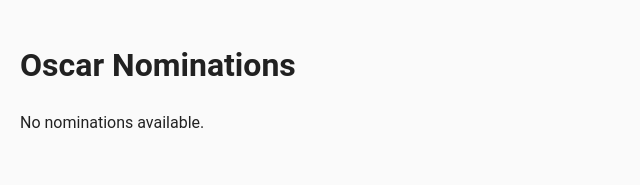
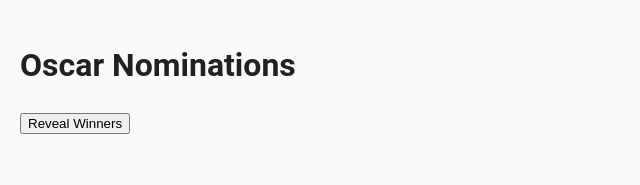
Before and after one commit to Vishalsnw/Bollywood, a React (Create React App) app: page /oscars/winners in a window 1280 px wide. Shown: the top 185 px of the page, without its empty margins (0-640 px from the left). Built offline with nearby package versions, Linux system fonts and the light colour scheme.

Commit message:
Update WinnerReveal.js

```diff
--- a/src/features/oscars/WinnerReveal.js
+++ b/src/features/oscars/WinnerReveal.js
@@ -4,11 +4,11 @@
 const WinnerReveal = ({ nominations = [], winners = [] }) => {
   const [showWinners, setShowWinners] = useState(false);
 
-  if (nominations.length === 0) {
+  if (nominations.length === 0 && winners.length === 0) {
     return (
       <div>
         <h1>Oscar Nominations</h1>
-        <p>No nominations available.</p>
+        <p>No nominations or winners available.</p>
       </div>
     );
   }
@@ -22,7 +22,7 @@
         ))}
       </ul>
       <button onClick={() => setShowWinners(true)}>Reveal Winners</button>
-      {showWinners && winners.length > 0 && (
+      {showWinners && (
         <motion.div
           initial={{ opacity: 0 }}
           animate={{ opacity: 1 }}
@@ -36,7 +36,6 @@
           </ul>
         </motion.div>
       )}
-      {showWinners && winners.length === 0 && <p>No winners declared yet.</p>}
     </div>
   );
 };
```
